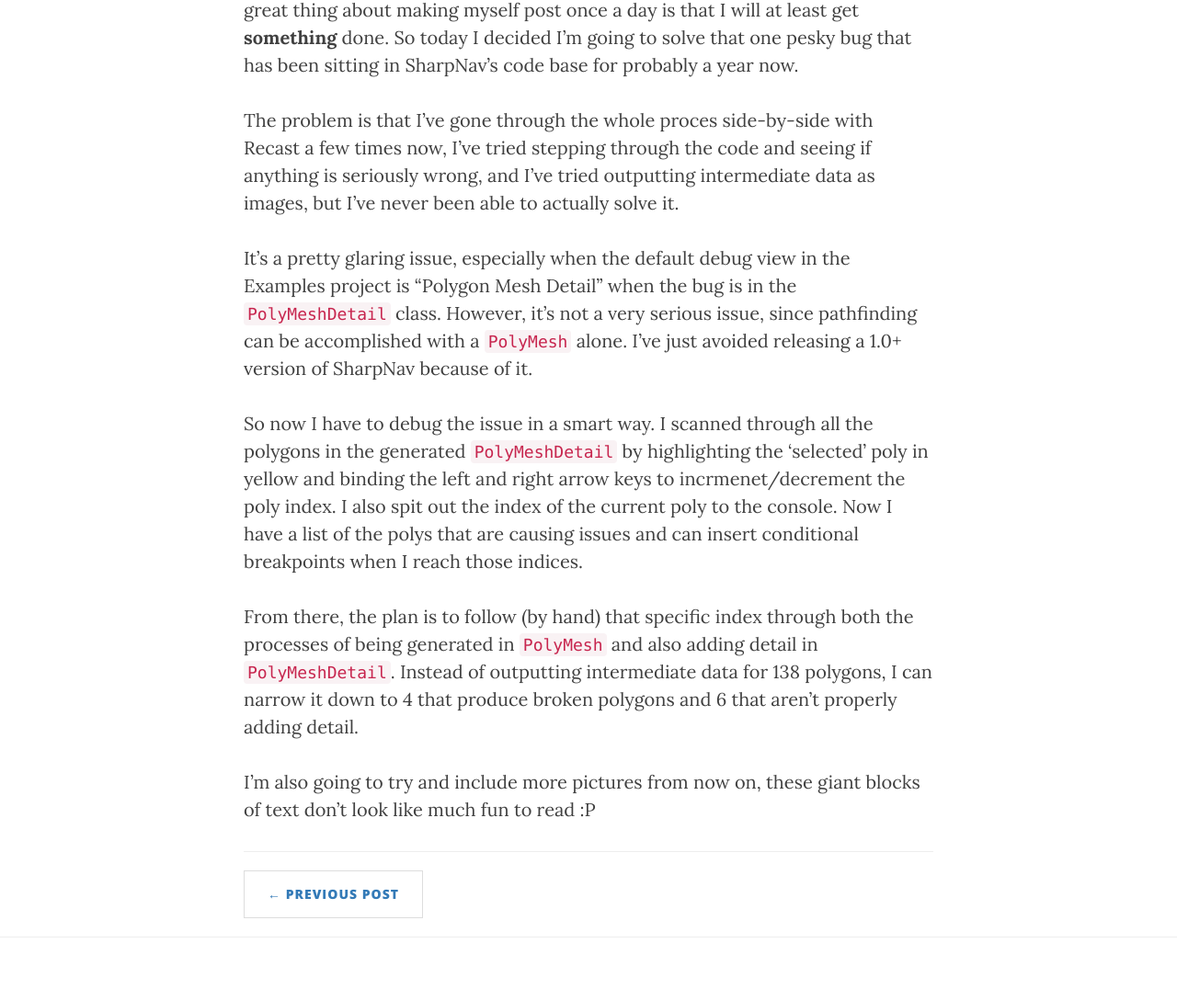
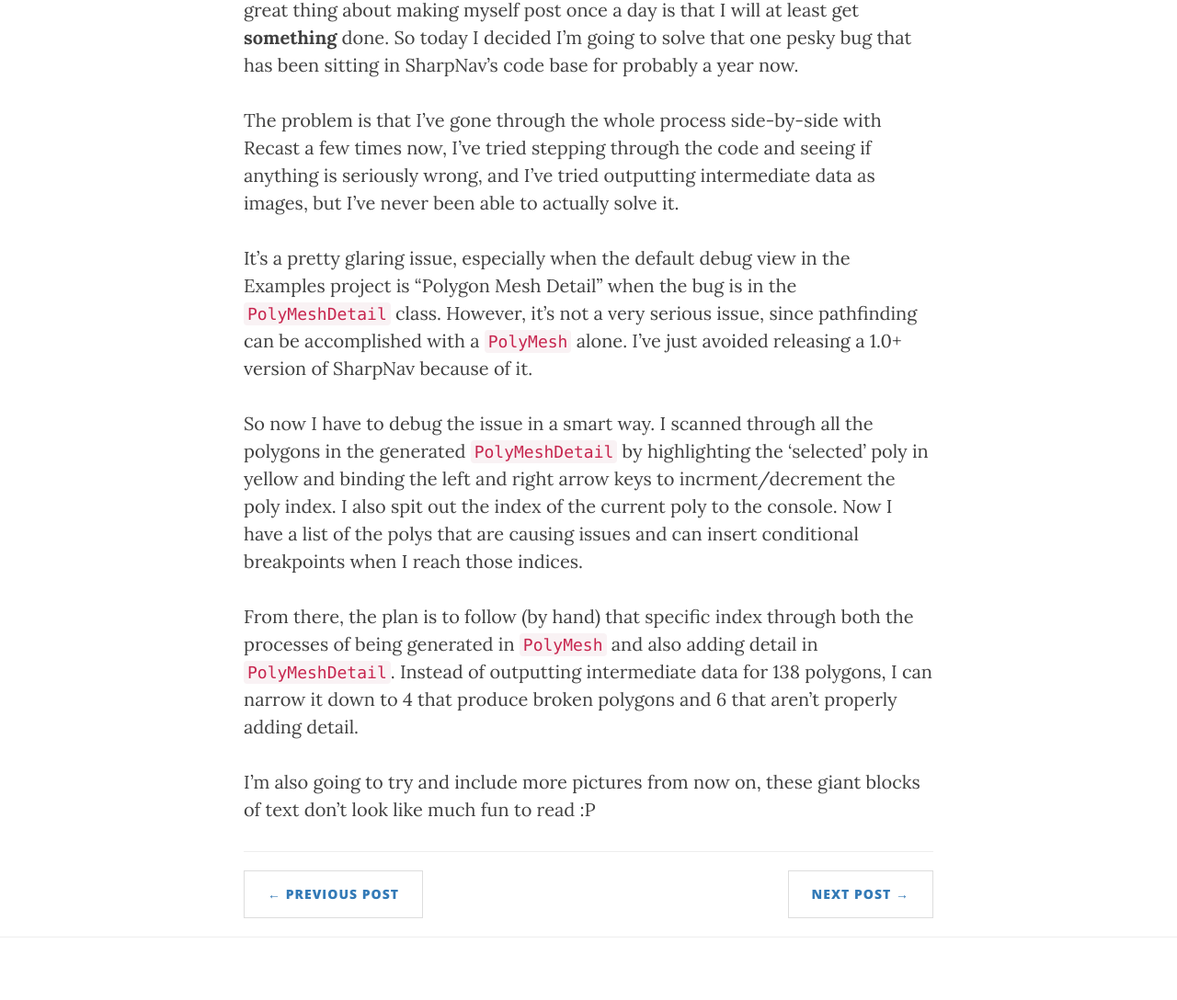
Before and after one commit to Robmaister/100daysofhacking, a Jekyll site: the page built from _posts/2014-12-27-day-3.md, in a window 1280 px wide. Shown: the part 590-1678 px from the top of the page at 92% size. Built offline with Jekyll 4.4.1, drawn with Linux system fonts in a browser that asks for light colours; nearby versions of some CDN libraries.

Commit message:
Day 4 and fixed typos in Day 3.

```diff
--- a/_posts/2014-12-27-day-3.md
+++ b/_posts/2014-12-27-day-3.md
@@ -12,7 +12,7 @@ The great thing about making myself post once a day is that I will at least
 get **something** done. So today I decided I'm going to solve that one pesky
 bug that has been sitting in SharpNav's code base for probably a year now.
 
-The problem is that I've gone through the whole proces side-by-side with
+The problem is that I've gone through the whole process side-by-side with
 Recast a few times now, I've tried stepping through the code and seeing if
 anything is seriously wrong, and I've tried outputting intermediate data as
 images, but I've never been able to actually solve it.
@@ -25,7 +25,7 @@ releasing a 1.0+ version of SharpNav because of it.
 
 So now I have to debug the issue in a smart way. I scanned through all the
 polygons in the generated `PolyMeshDetail` by highlighting the 'selected' poly
-in yellow and binding the left and right arrow keys to incrmenet/decrement the
+in yellow and binding the left and right arrow keys to incrment/decrement the
 poly index. I also spit out the index of the current poly to the console. Now
 I have a list of the polys that are causing issues and can insert conditional
 breakpoints when I reach those indices.
```
Also changed, not shown: _posts/2014-12-28-day-4.md (added, +38 -0 lines), img/bg/day4.png (added), img/post/day4/bad-tris.png (added).
